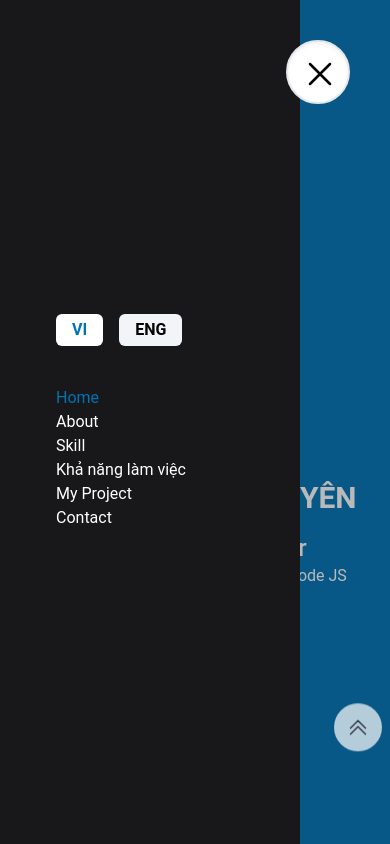
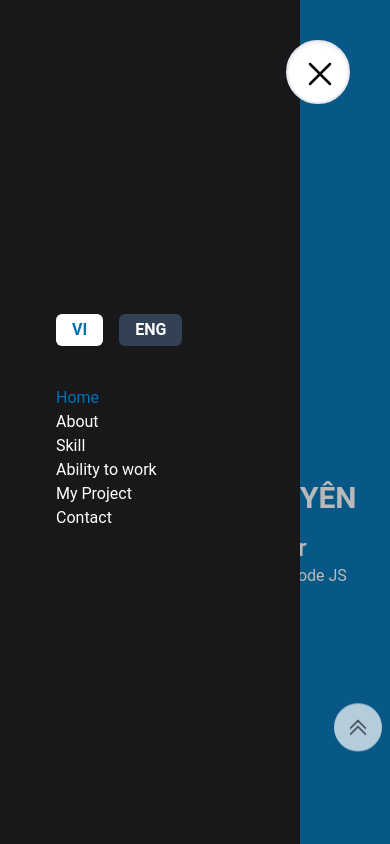
Before and after one commit to NguyenUyen-ReactJs2206/CV_NguyenThiThuUyen_FrontEnd, a React (Vite) app in the folder MyProfile/: page / in a window 390 px wide. Both pictures are taken after a click on the button 318 px from the left and 72 px from the top of the page. Shown: the top 844 px of the page. Built offline with nearby package versions, Linux system fonts and the light colour scheme.

Commit message:
active button when translate

```diff
--- a/MyProfile/src/components/AbilityToWork/AbilityToWork.tsx
+++ b/MyProfile/src/components/AbilityToWork/AbilityToWork.tsx
@@ -1,8 +1,6 @@
-import React from 'react'
-
 export default function AbilityToWork() {
   return (
-    <div id='ability' className='py-16 px-4 min-h-[100vh]'>
+    <div id='ability-to-work' className='py-16 px-4 min-h-[100vh]'>
       <div className='container mx-auto text-left'>
         <h2 className='text-4xl mb-4 font-semibold py-4 text-center text-blue'>Ability to work</h2>
         <div className='grid grid-cols-12 gap-4'>
--- a/MyProfile/src/components/NavHeader/NavHeader.tsx
+++ b/MyProfile/src/components/NavHeader/NavHeader.tsx
@@ -1,11 +1,14 @@
+import { useState } from 'react'
 import Li from '../Li'
 import { useTranslation } from 'react-i18next'
 
 export default function NavHeader() {
   const { i18n } = useTranslation('navbar')
+  const [language, setLanguage] = useState('en')
 
   const handleLanguageChange = (lng: 'vi' | 'en') => {
     i18n.changeLanguage(lng)
+    setLanguage(lng)
   }
   return (
     <div className='lg:block hidden bg-blue fixed w-full z-20'>
@@ -44,14 +47,16 @@ export default function NavHeader() {
 
           <button
             onClick={() => handleLanguageChange('vi')}
-            className='ml-8 p-2 uppercase text-sm cursor-pointer border-r-2 border-r-blue/40 hover:text-blue'
+            className={`${
+              language === 'vi' ? 'text-blue' : ''
+            } ml-8 p-2 uppercase text-sm cursor-pointer border-r-2 border-r-blue/40 hover:text-blue`}
           >
             VI
           </button>
 
           <button
             onClick={() => handleLanguageChange('en')}
-            className=' p-2 uppercase text-sm cursor-pointer hover:text-blue'
+            className={`${language === 'en' ? 'text-blue' : ''} p-2 uppercase text-sm cursor-pointer hover:text-blue`}
           >
             EN
           </button>
--- a/MyProfile/src/components/PopupHeader/PopupHeader.tsx
+++ b/MyProfile/src/components/PopupHeader/PopupHeader.tsx
@@ -1,6 +1,8 @@
 import { createPortal } from 'react-dom'
 import Li from '../Li'
 import { useTranslation } from 'react-i18next'
+import { Link } from 'react-scroll'
+import { useState } from 'react'
 
 type Props = {
   isPopupVisible: boolean
@@ -10,9 +12,11 @@ type Props = {
 }
 export default function PopupHeader({ isPopupVisible, setIsPopupVisible, setOpen, handleOverlayClick }: Props) {
   const { i18n } = useTranslation('navbar')
+  const [language, setLanguage] = useState('en')
 
   const handleLanguageChange = (lng: 'vi' | 'en') => {
     i18n.changeLanguage(lng)
+    setLanguage(lng)
   }
   const closeMenu = () => {
     setIsPopupVisible(false)
@@ -35,13 +39,17 @@ export default function PopupHeader({ isPopupVisible, setIsPopupVisible, setOpen
               <div className='flex'>
                 <button
                   onClick={() => handleLanguageChange('vi')}
-                  className='mr-2 bg-white font-bold text-blue duration-300 transition-all rounded-md hover:text-white hover:bg-blue px-4 py-1'
+                  className={`${
+                    language === 'vi' ? 'bg-blue text-white' : 'bg-white text-blue'
+                  } mr-2  duration-300 transition-all rounded-md hover:text-white font-bold hover:bg-blue px-4 py-1`}
                 >
                   VI
                 </button>
                 <button
                   onClick={() => handleLanguageChange('en')}
-                  className='ml-2 duration-300 font-bold transition-all rounded-md bg-slate-100 text-black hover:bg-slate-700 hover:text-white px-4 py-1'
+                  className={`${
+                    language === 'en' ? 'bg-slate-700 text-white' : ''
+                  } ml-2 duration-300 font-bold transition-all rounded-md bg-slate-100 text-black hover:bg-slate-700 hover:text-white px-4 py-1`}
                 >
                   ENG
                 </button>
@@ -51,11 +59,12 @@ export default function PopupHeader({ isPopupVisible, setIsPopupVisible, setOpen
                 <Li scrollTo='about' title='about' closeMenu={closeMenu} className='text-white hover:text-blue' />
                 <Li scrollTo='skill' title='skill' closeMenu={closeMenu} className='text-white hover:text-blue' />
                 <Li
-                  scrollTo='ability'
+                  scrollTo='ability-to-work'
                   title='ability to work'
                   closeMenu={closeMenu}
                   className='text-white hover:text-blue'
                 />
+
                 <Li scrollTo='project' title='project' closeMenu={closeMenu} className='text-white hover:text-blue' />
                 <Li scrollTo='contact' title='contact' closeMenu={closeMenu} className='text-white hover:text-blue' />
               </ul>
--- a/MyProfile/src/locales/en/navbar.json
+++ b/MyProfile/src/locales/en/navbar.json
@@ -2,7 +2,7 @@
   "home": "Home",
   "about": "About",
   "skill": "Skill",
-  "ability to word": "Ability to work",
+  "ability to work": "Ability to work",
   "project": "My Project",
   "contact": "Contact"
 }
```
